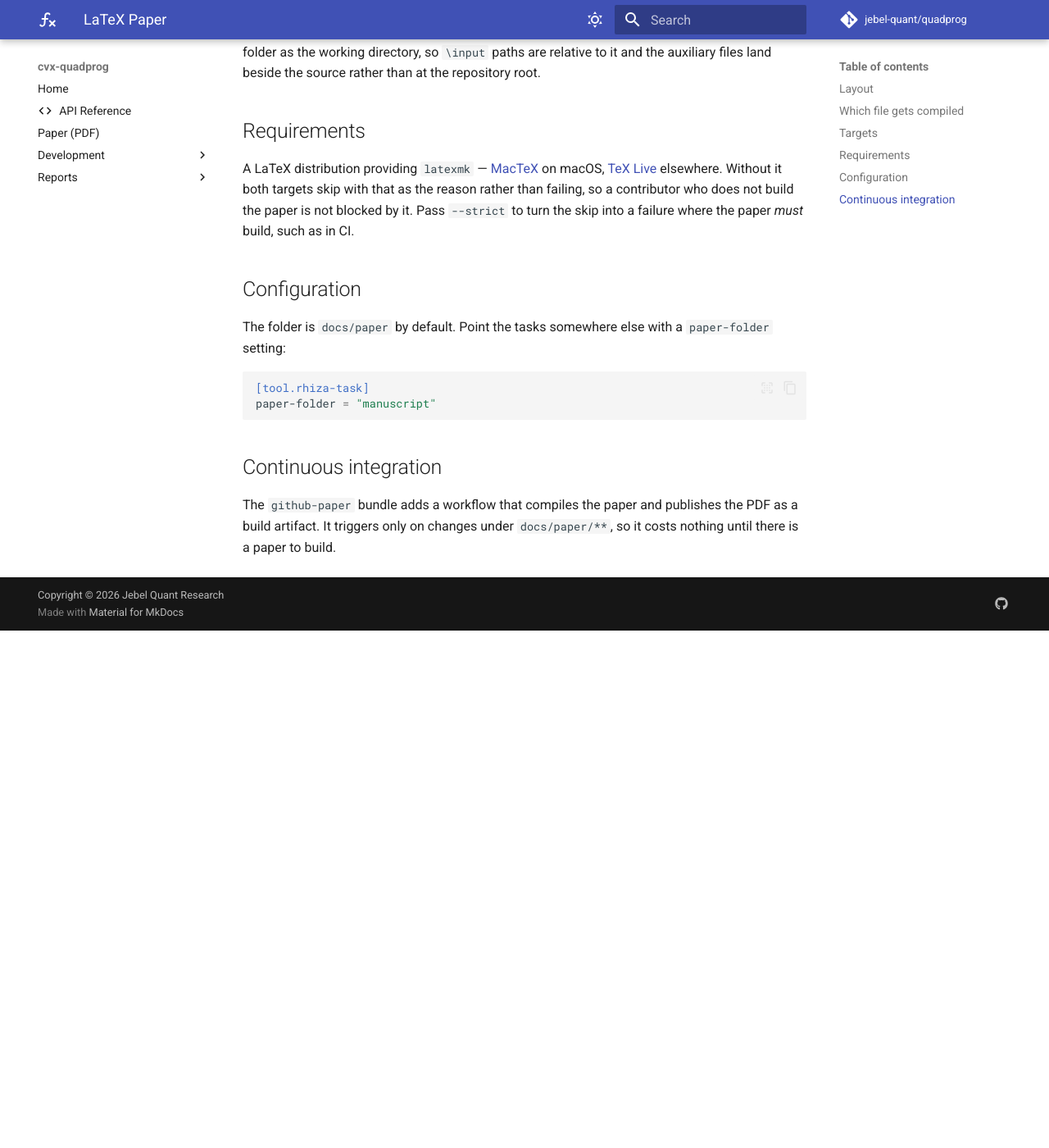
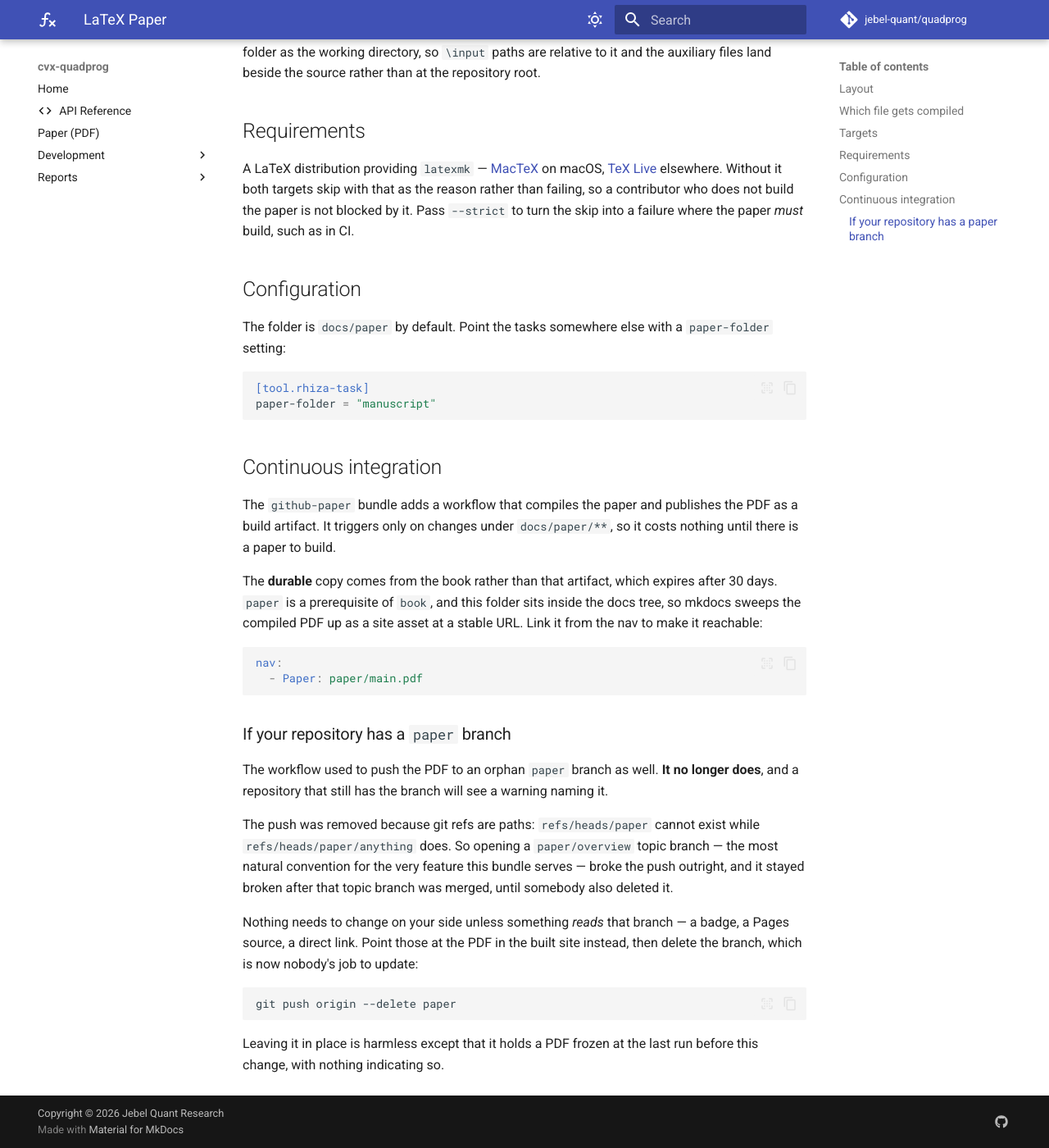
Before and after one commit to Jebel-Quant/quadprog, an MkDocs documentation site: the page built from docs/paper/README.md, in a window 1280 px wide and 1400 px high, scrolled down 1103 px. Shown: the whole window at 82% size. Built offline with MkDocs 1.6.1 and Material for MkDocs 9.7.7, drawn with Linux system fonts in a browser that asks for light colours; comment, search, counter and statistics services are not loaded; before the commit the page ends 1872 px from its top, so only the background shows below that.

Commit message:
chore: apply rhiza sync v1.5.0

````diff
--- a/docs/paper/README.md
+++ b/docs/paper/README.md
@@ -66,3 +66,34 @@ paper-folder = "manuscript"
 The `github-paper` bundle adds a workflow that compiles the paper and publishes the
 PDF as a build artifact. It triggers only on changes under `docs/paper/**`, so it
 costs nothing until there is a paper to build.
+
+The **durable** copy comes from the book rather than that artifact, which expires after
+30 days. `paper` is a prerequisite of `book`, and this folder sits inside the docs tree,
+so mkdocs sweeps the compiled PDF up as a site asset at a stable URL. Link it from the
+nav to make it reachable:
+
+```yaml
+nav:
+  - Paper: paper/main.pdf
+```
+
+### If your repository has a `paper` branch
+
+The workflow used to push the PDF to an orphan `paper` branch as well. **It no longer
+does**, and a repository that still has the branch will see a warning naming it.
+
+The push was removed because git refs are paths: `refs/heads/paper` cannot exist while
+`refs/heads/paper/anything` does. So opening a `paper/overview` topic branch — the most
+natural convention for the very feature this bundle serves — broke the push outright, and
+it stayed broken after that topic branch was merged, until somebody also deleted it.
+
+Nothing needs to change on your side unless something *reads* that branch — a badge, a
+Pages source, a direct link. Point those at the PDF in the built site instead, then delete
+the branch, which is now nobody's job to update:
+
+```bash
+git push origin --delete paper
+```
+
+Leaving it in place is harmless except that it holds a PDF frozen at the last run before
+this change, with nothing indicating so.
````
Also changed, not shown: .pre-commit-config.yaml (+33 -5 lines), 12 other files.
